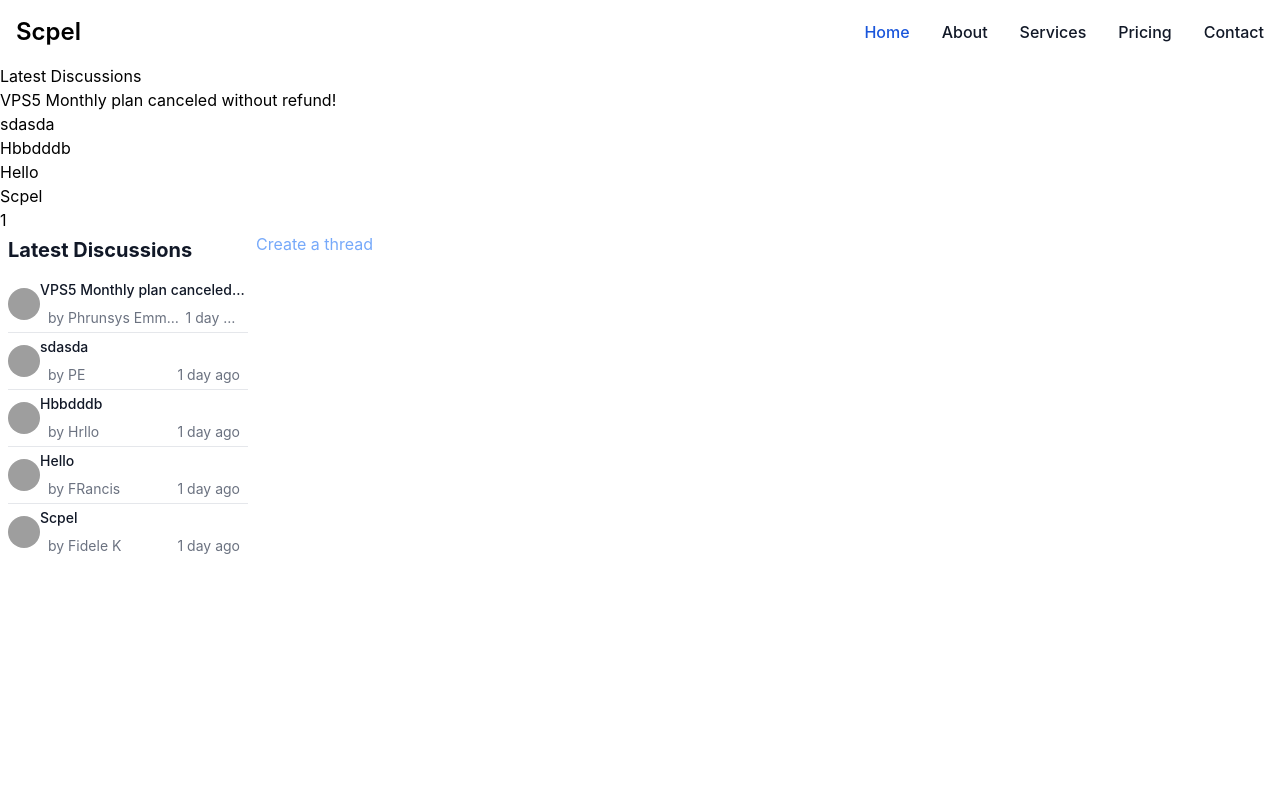
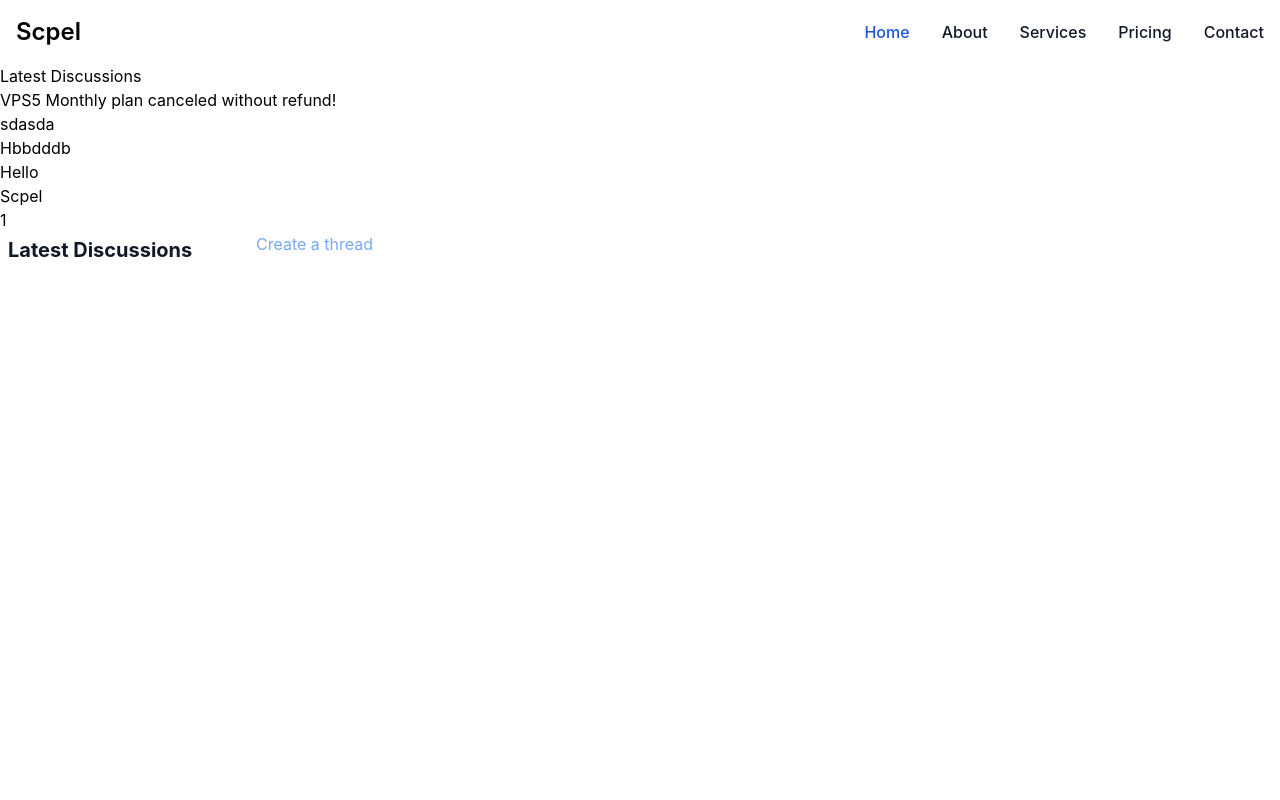
Before and after one commit to Scpel-lang/Scpel_Forum_and_User_Community, a PHP site: page /index.php in a window 1280 px wide. Shown: the top 800 px of the page. Run offline with PHP 8.4, Linux system fonts and the light colour scheme; data comes from the database, SQL or seed files in the repository; a stand-in replaces the project's code that opens the database connection; some libraries are stand-ins or nearby versions; grey boxes are pictures that could not be loaded.

Commit message:
editing file to remove collapsing of php script

```diff
--- a/index.php
+++ b/index.php
@@ -1,6 +1,6 @@
 <?php
 // Include database configuration file
-require_once "./db/config.php";
+require_once "./db/connections.php";
 
 // Function to sanitize input data
 function sanitizeInput($input) {
@@ -18,12 +18,6 @@
 function validatePageNumber($page) {
     // Ensure page number is numeric and greater than zero
     return is_numeric($page) && $page > 0;
-}
-
-// Function to validate discussion ID
-function validateDiscussionID($id) {
-    // Ensure discussion ID is numeric and greater than zero
-    return is_numeric($id) && $id > 0;
 }
 
 // Pagination configuration
@@ -48,7 +42,8 @@
 }
 ?>
 
-<html>
+<!DOCTYPE html>
+<html lang="en">
 <head>
     <meta charset="UTF-8"/>
     <meta name="viewport" content="width=device-width, initial-scale=1.0"/>
@@ -146,39 +141,6 @@
                     <ul role="list" class="divide-y divide-gray-200 dark:divide-gray-700">
 
 
-                            <?php
-                                $query = mysqli_query($db,"SELECT * from scpel_forum order by ID DESC");
-                                    while($fetch = mysqli_fetch_assoc($query)){
-                                        ?>
-                                        <li class="py-1 hover:bg-gray-100 cursor-pointer">
-                                    <div  onclick="location.href='?thread=<?php echo $fetch['ID']; ?>'" class="flex items-center">
-                                        <div class="flex-shrink-0">
-                                            <img class="w-8 h-8 rounded-full"
-                                                src="https://ui-avatars.com/api/?name=<?php echo str_replace(' ','+',$fetch['USER_NAME']); ?>&background=random" alt="Neil image">
-                                        </div>
-                                        <div class="flex-1 min-w-0 ms-4">
-                                            <p class="text-sm font-medium text-gray-900 truncate dark:text-white">
-                                                <?php echo $fetch['SUBJECT']; ?>
-                                            </p>
-
-                                            <div class="mt-2 flex justify-between w-full pl-2 pr-2">
-                                                <p class="text-sm text-gray-500 truncate dark:text-gray-400">
-                                                    by <?php echo $fetch['USER_NAME']; ?>
-                                                </p>
-                                                <p class="text-sm text-gray-500 truncate dark:text-gray-400">
-                                                    1 day ago
-                                                </p>
-                                            </div>
-                                        </div>
-
-                                    </div>
-                                </li>
-                                        <?php
-                                    }
-                                ?>
-
-
-
                     </ul>
                 </div>
             </div>
@@ -196,14 +158,14 @@
              </div> -->
             <a href="forum_reply.php" class="text-blue-400 hover:underline">Create a thread</a>
             <!-- Content for the main content area -->
-                    <div  class="m-auto ml-4 h-screen pb-20 text-justify">
+            <div class="m-auto ml-4 h-screen pb-20 text-justify">
                 <!-- Outer Container with Border -->
 
                 <?php
 
-                                    if(isset($_GET['thread'])){
+                if (isset($_GET['thread'])) {
 
-                            $query2 = mysqli_query($db,"SELECT * from scpel_forum where ID='".$_GET['thread']."' ");
+                    $query2 = mysqli_query($db, "SELECT * from scpel_forum where ID='" . $_GET['thread'] . "' ");
                     $fetch_one = mysqli_fetch_assoc($query2);
 
 
@@ -223,14 +185,17 @@
                                 <div class="w-full">
                                     <h1><?php echo $fetch_one['USER_NAME']; ?></h1>
                                     <div class=" ">
-                                            <img class="" src="https://ui-avatars.com/api/?name=<?php echo str_replace(' ','+',$fetch_one['USER_NAME']); ?>&background=random">
+                                        <img class=""
+                                             src="https://ui-avatars.com/api/?name=<?php echo str_replace(' ', '+', $fetch_one['USER_NAME']); ?>&background=random">
                                     </div>
                                 </div>
 
                                 <div class="mt-20">
                                     <ul>
                                         <li><a>Share Post</a></li>
-                                            <li><a href="./forum_reply.php?forum=<?php echo $fetch_one['ID']; ?>">Reply to Post</a></li>
+                                        <li><a
+                                                    href="./forum_reply.php?forum=<?php echo $fetch_one['ID']; ?>">Reply
+                                                to Post</a></li>
                                         <li>Github Account</li>
                                     </ul>
                                 </div>
@@ -247,8 +212,8 @@
 
                     <?php
 
-                                    $query_replies = mysqli_query($db,"SELECT * from scpel_forum_replies where FORUM_ID='".$fetch_one['ID']."' ");
-                                    while($fetch_replies = mysqli_fetch_assoc($query_replies)){
+                    $query_replies = mysqli_query($db, "SELECT * from scpel_forum_replies where FORUM_ID='" . $fetch_one['ID'] . "' ");
+                    while ($fetch_replies = mysqli_fetch_assoc($query_replies)) {
                         ?>
 
                         <div class="border ml-10 border-4 mb-4 border-gray-500">
@@ -265,14 +230,17 @@
                                     <div class="w-full">
                                         <h1><?php echo $fetch_replies['USER_NAME']; ?></h1>
                                         <div class=" ">
-                                            <img class="" src="https://ui-avatars.com/api/?name=<?php echo str_replace(' ','+',$fetch_replies['USER_NAME']); ?>&background=random">
+                                            <img class=""
+                                                 src="https://ui-avatars.com/api/?name=<?php echo str_replace(' ', '+', $fetch_replies['USER_NAME']); ?>&background=random">
                                         </div>
                                     </div>
 
                                     <div class="mt-20">
                                         <ul>
                                             <li><a>Share Post</a></li>
-                                            <li><a href="./forum_reply.php?forum=<?php echo $fetch_replies['ID']; ?>">Reply to Post</a></li>
+                                            <li><a
+                                                        href="./forum_reply.php?forum=<?php echo $fetch_replies['ID']; ?>">Reply
+                                                    to Post</a></li>
                                             <li>Github Account</li>
                                         </ul>
                                     </div>
@@ -294,7 +262,6 @@
                 ?>
 
 
-
             </div>
         </div>
     </div>
```
Lines whose indentation alone changed are shown as unchanged.
